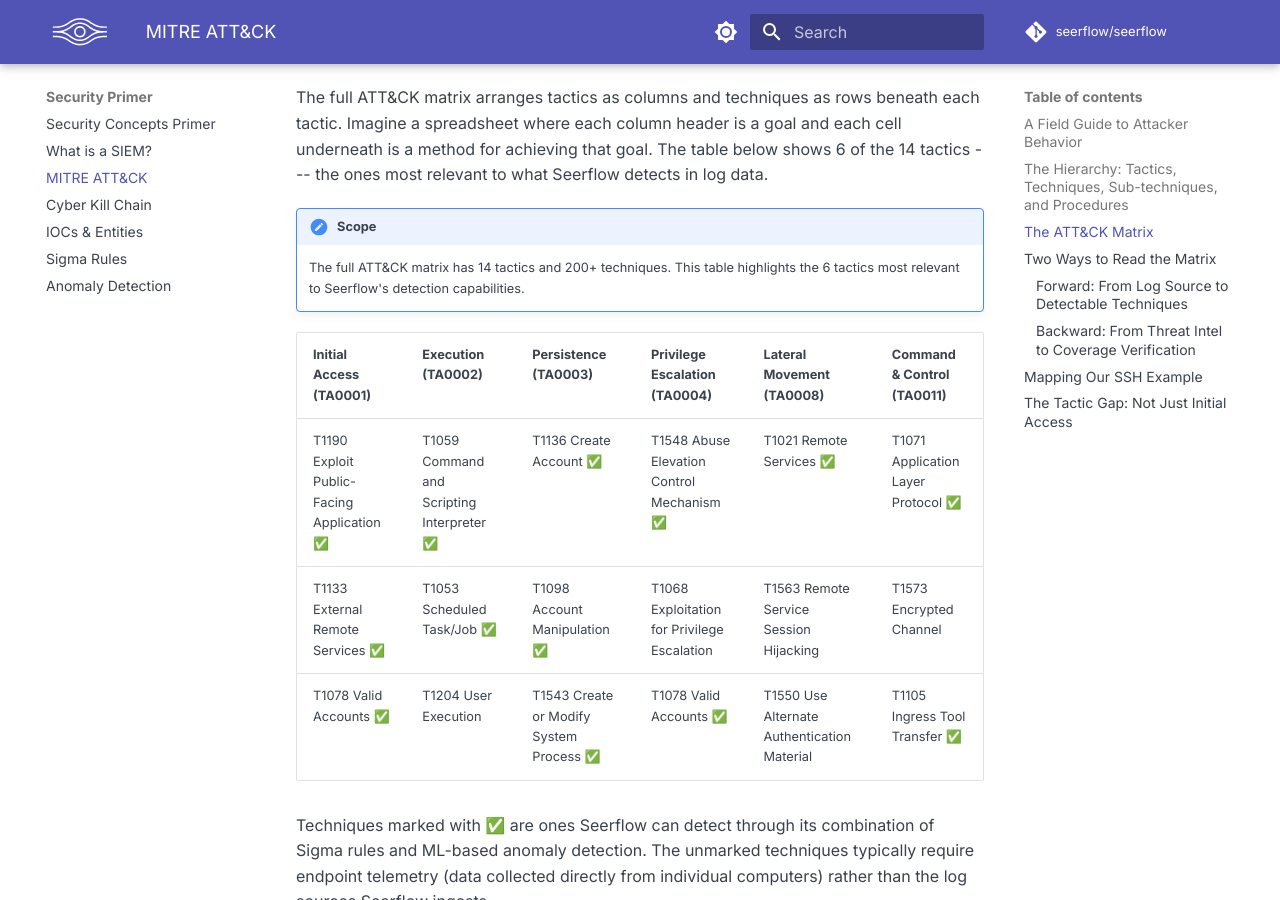
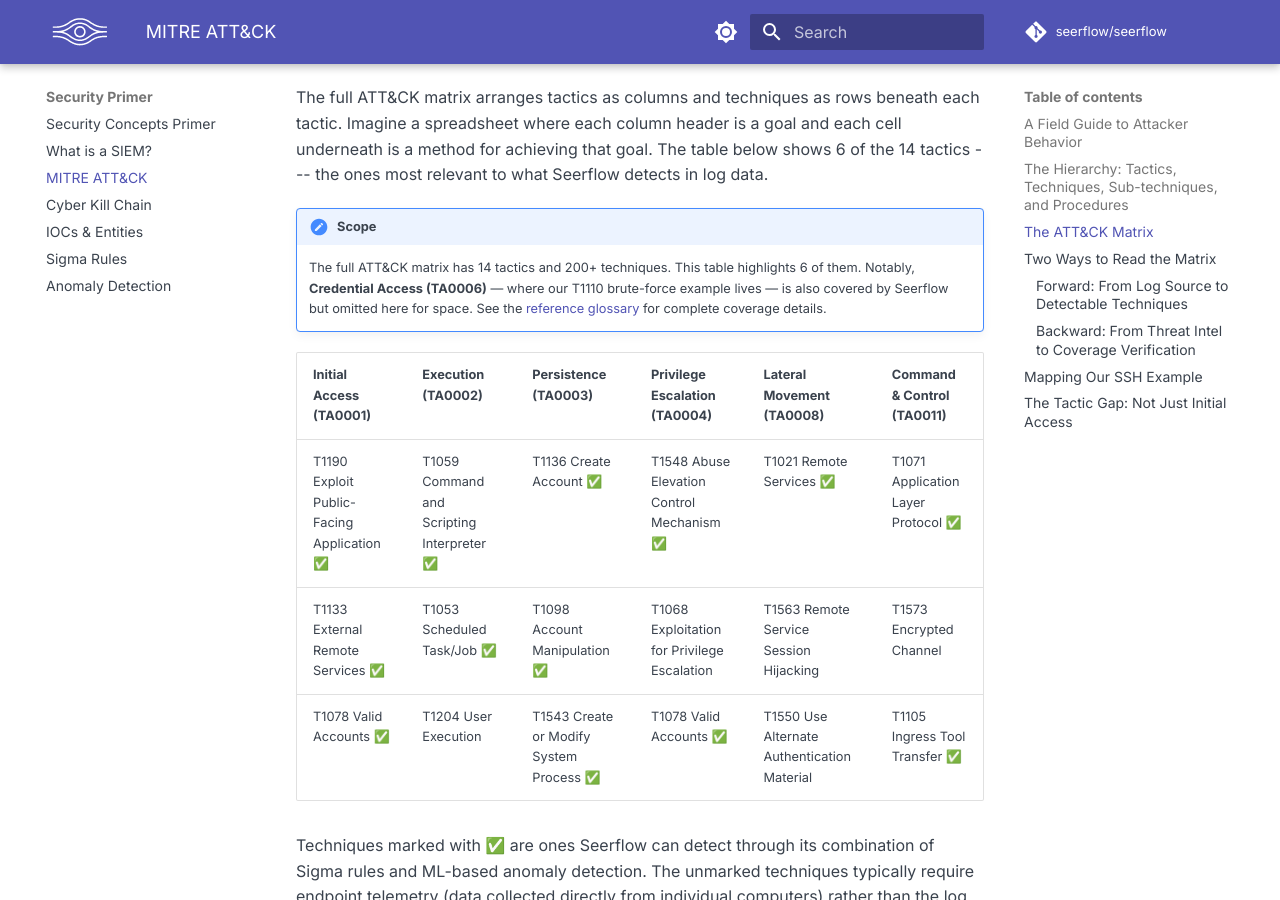
Before and after one commit to seerflow/seerflow-guide, an MkDocs documentation site: the page built from docs/security-primer/mitre-attack.md, in a window 1280 px wide and 900 px high, scrolled down 1572 px. Built offline with MkDocs 1.6.1 and Material for MkDocs 9.7.7, drawn with Linux system fonts in a browser that asks for light colours; plug-ins that fetch from the network failed and are left out; comment, search, counter and statistics services are not loaded.

Commit message:
fix(S-139B): address code review findings
- Add Credential Access (TA0006) note to ATT&CK matrix scope
- Add explicit attacker IP/host reference in sigma-rules narrative
- Add brief EVT explanation for DSPOT in anomaly-detection

```diff
--- a/docs/security-primer/mitre-attack.md
+++ b/docs/security-primer/mitre-attack.md
@@ -26,7 +26,7 @@
 The full ATT&CK matrix arranges tactics as columns and techniques as rows beneath each tactic. Imagine a spreadsheet where each column header is a goal and each cell underneath is a method for achieving that goal. The table below shows 6 of the 14 tactics --- the ones most relevant to what Seerflow detects in log data.
 
 !!! note "Scope"
-    The full ATT&CK matrix has 14 tactics and 200+ techniques. This table highlights the 6 tactics most relevant to Seerflow's detection capabilities.
+    The full ATT&CK matrix has 14 tactics and 200+ techniques. This table highlights 6 of them. Notably, **Credential Access (TA0006)** — where our T1110 brute-force example lives — is also covered by Seerflow but omitted here for space. See the [reference glossary](../reference/glossary.md) for complete coverage details.
 
 | Initial Access (TA0001) | Execution (TA0002) | Persistence (TA0003) | Privilege Escalation (TA0004) | Lateral Movement (TA0008) | Command & Control (TA0011) |
 |---|---|---|---|---|---|
```
Also changed, not shown: docs/security-primer/anomaly-detection.md (+1 -1 lines), docs/security-primer/sigma-rules.md (+1 -1 lines).
